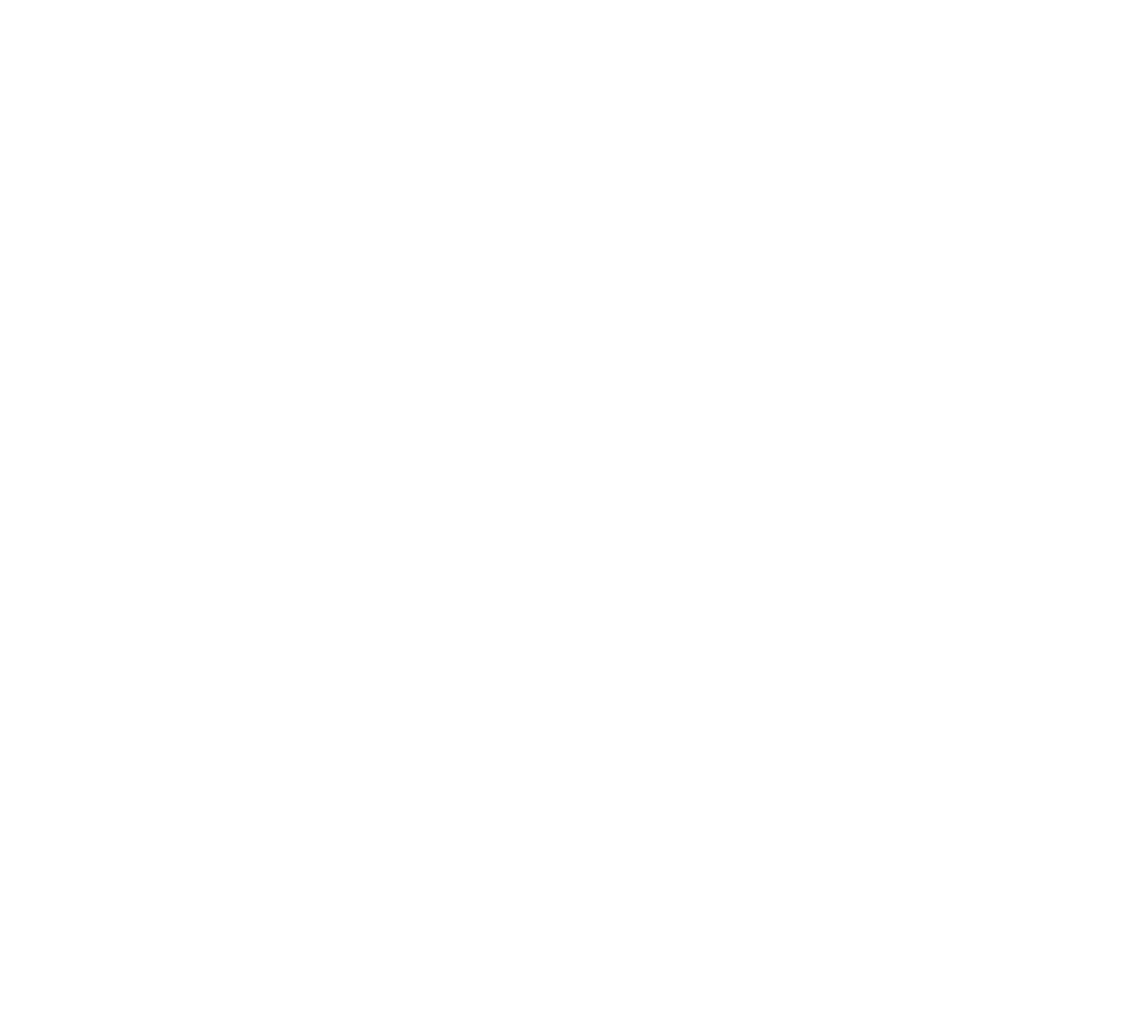
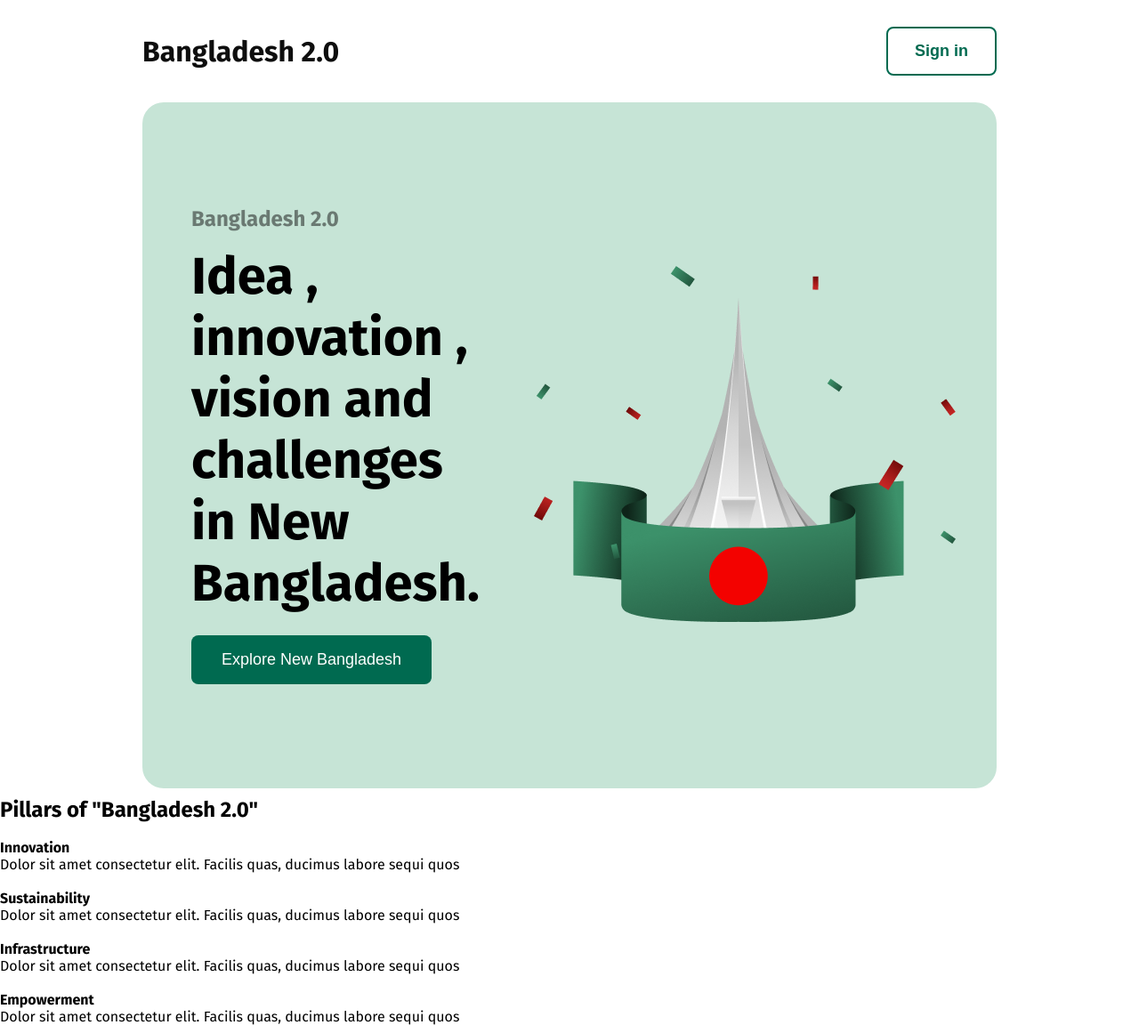
Before and after one commit to maruf010/growing-bangladesh-2025, a plain HTML site: page index.html in a window 1280 px wide. Shown: the whole page at 89% size. Before the commit the page ends 800 px from the top, so only its background shows below. Drawn offline with Linux system fonts and the light colour scheme.

Commit message:
section-1 added

```diff
--- a/index.html
+++ b/index.html
@@ -4,8 +4,55 @@
     <meta charset="UTF-8">
     <meta name="viewport" content="width=device-width, initial-scale=1.0">
     <title>Growing Bangladesh 2025</title>
+    <link rel="stylesheet" href="styles/style.css">
+    <link rel="preconnect" href="https://fonts.googleapis.com">
+<link rel="preconnect" href="https://fonts.gstatic.com" crossorigin>
+<link href="https://fonts.googleapis.com/css2?family=Fira+Sans:ital,wght@0,100;0,200;0,300;0,400;0,500;0,600;0,700;0,800;0,900;1,100;1,200;1,300;1,400;1,500;1,600;1,700;1,800;1,900&display=swap" rel="stylesheet">
 </head>
 <body>
-
+    <header>
+        <nav>
+            <h3>Bangladesh 2.0</h3>
+            <button>Sign in</button>
+        </nav>
+    </header>
+    <main>
+        <section class="section-1">
+            <div class="section-1-text" >
+                <h4>Bangladesh 2.0</h4>
+                <h1>Idea , innovation ,
+                    vision and challenges in New Bangladesh.</h1>
+                <button>Explore New Bangladesh</button>
+            </div>
+            <div class="section-1-img" >
+                <img src="assets/hero.png" alt="">
+            </div>
+        </section>
+        <section class="section-2">
+            <h1>Pillars of "Bangladesh 2.0"</h1>
+            <div>
+                <div>
+                    <div><img src="" alt=""></div>
+                    <h4>Innovation</h4>
+                    <p>Dolor sit amet consectetur elit. Facilis quas, ducimus labore sequi quos </p>
+                </div>
+                <div>
+                    <div><img src="" alt=""></div>
+                    <h4>Sustainability</h4>
+                    <p>Dolor sit amet consectetur elit. Facilis quas, ducimus labore sequi quos </p>
+                </div>
+                <div>
+                    <div><img src="" alt=""></div>
+                    <h4>Infrastructure</h4>
+                    <p>Dolor sit amet consectetur elit. Facilis quas, ducimus labore sequi quos </p>
+                </div>
+                <div>
+                    <div><img src="" alt=""></div>
+                    <h4>Empowerment</h4>
+                    <p>Dolor sit amet consectetur elit. Facilis quas, ducimus labore sequi quos </p>
+                </div>
+            </div>
+        </section>
+    </main>
 </body>
 </html>
--- /dev/null
+++ b/styles/style.css
@@ -0,0 +1,77 @@
+*{
+    margin: 0;
+}
+
+body{
+    font-family: "Fira Sans", serif;
+}
+
+header nav{
+    display: flex;
+    justify-content: space-between;
+    margin: 30px 160px ;
+    align-items: center;
+}
+header nav h3{
+    color: #0E0E0E;
+    font-size: 32px;
+    font-weight: bold;
+}
+header nav button{
+    background-color: white;
+    color: #006A50;
+    font-size: 18px;
+    font-weight: 600;
+    border: 2px solid #006A50;
+    border-radius: 8px;
+    padding: 15px 30px;
+}
+header nav button:hover{
+    background-color: #006A50;
+    color: white;
+    border: none;
+}
+
+/* section-1 style */
+
+.section-1 {
+    background-color: #c6e4d6;
+    margin: 10px 160px 10px;
+    border-radius: 24px;
+    display: flex;
+    /* justify-content: center; */
+    align-items: center;
+    justify-content: space-between;
+}
+.section-1 h4{
+    color: rgba(14, 14, 14, 0.5);
+    font-size: 24px;
+}
+.section-1 h1{
+    font-size: 58px;
+    font-weight: bold;
+    margin-top: 16px;
+}
+.section-1 button{
+    font-size: 18px;
+    color: white;
+    background-color: #006A50;
+    padding: 17px 34px;
+    border-radius: 8px;
+    border: none;
+    margin: 24px 0 0 0;
+
+}
+.section-1 button:hover{
+    color: #006A50;
+    background-color: white;
+    border: 2px solid #006A50;
+}
+.section-1-text{
+    margin: 117px 0 117px 55px;
+}
+.section-1-img{
+    margin: 80px 58px 80px 60px;
+}
+
+/* section-2 styles */
```
